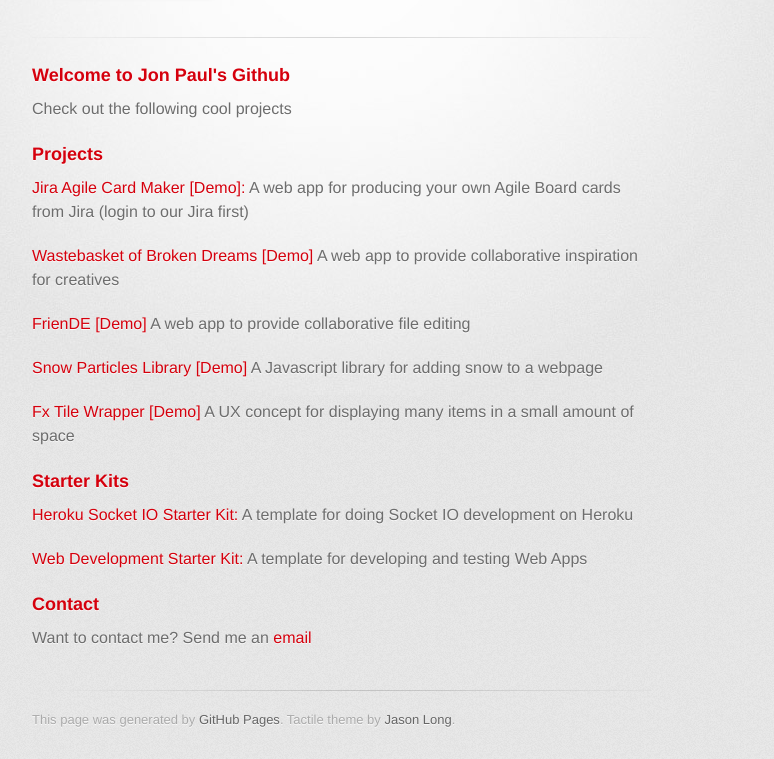
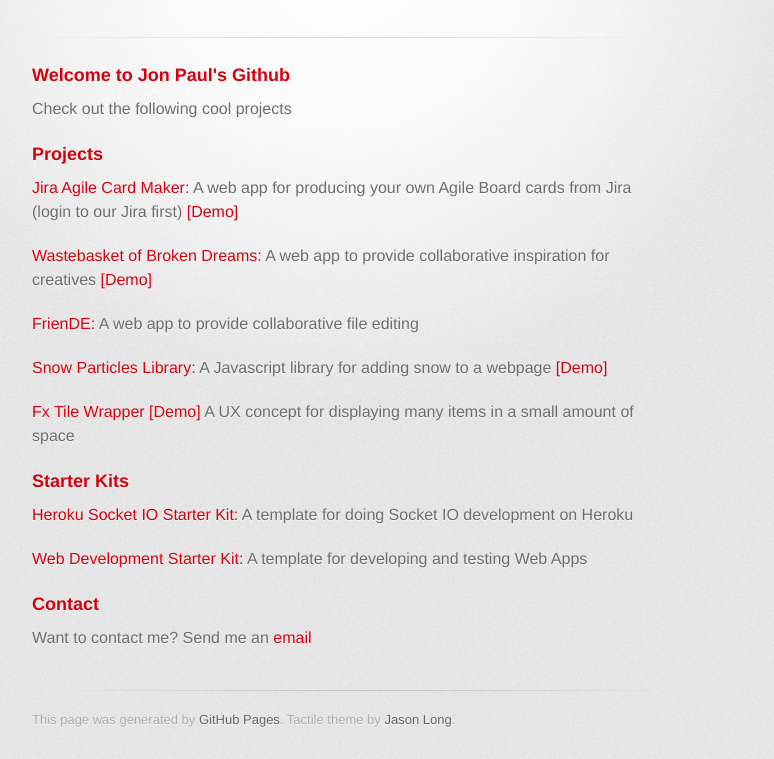
Before and after one commit to Shikaga/Shikaga.github.io, a plain HTML site: page index.html in a window 1280 px wide. Shown: the part 178-937 px from the top of the page, without its empty margins (298-1072 px from the left). Drawn offline with Linux system fonts and the light colour scheme; a web font is replaced by a local one.

Commit message:
Moved Demo to the end of the description

```diff
--- a/index.html
+++ b/index.html
@@ -38,27 +38,26 @@
 <h3>Projects</h3>
 
 <p>
-  <a href="https://github.com/Shikaga/JiraAgileCardMaker">Jira Agile Card Maker</a>
-  <a href="http://shikaga.github.io/JiraAgileCardMaker/">[Demo]:</a>
+  <a href="https://github.com/Shikaga/JiraAgileCardMaker">Jira Agile Card Maker:</a>
   A web app for producing your own Agile Board cards from Jira (login to our Jira first)
+  <a href="http://shikaga.github.io/JiraAgileCardMaker/">[Demo]</a>
 </p>
 
 <p>
-  <a href="https://github.com/Shikaga/WastebasketOfBrokenDreams">Wastebasket of Broken Dreams</a>
+  <a href="https://github.com/Shikaga/WastebasketOfBrokenDreams">Wastebasket of Broken Dreams:</a>
+  A web app to provide collaborative inspiration for creatives
   <a href="http://lit-cliffs-4914.herokuapp.com/">[Demo]</a>
-  A web app to provide collaborative inspiration for creatives
 </p>
 
 <p>
-  <a href="https://github.com/Shikaga/WastebasketOfBrokenDreams">FrienDE</a>
-  <a href="http://lit-cliffs-4914.herokuapp.com/">[Demo]</a>
+  <a href="https://github.com/Shikaga/FrienDE">FrienDE:</a>
   A web app to provide collaborative file editing
 </p>
 
 <p>
-  <a href="https://github.com/Shikaga/SnowParticlesLibrary">Snow Particles Library</a>
+  <a href="https://github.com/Shikaga/SnowParticlesLibrary">Snow Particles Library:</a>
+  A Javascript library for adding snow to a webpage
   <a href="http://shikaga.github.io/SnowParticlesLibrary/">[Demo]</a>
-  A Javascript library for adding snow to a webpage
 </p>
 
 <p>
```
